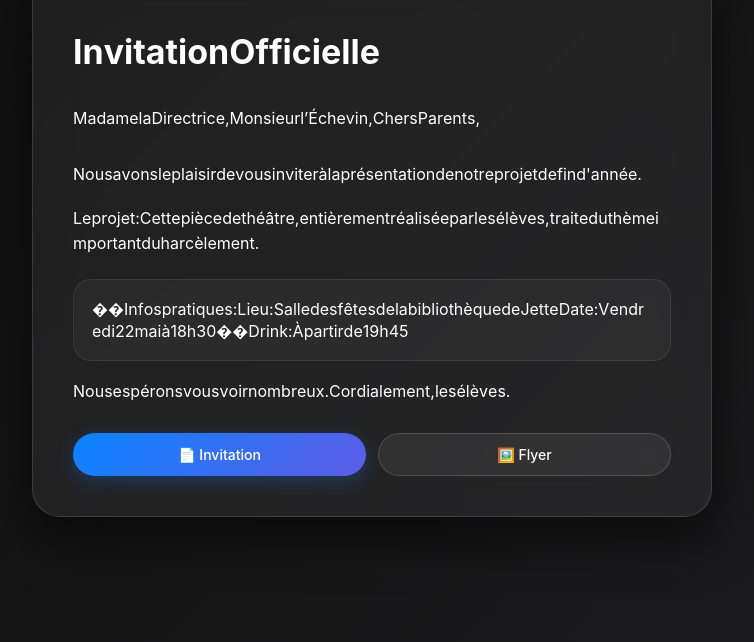
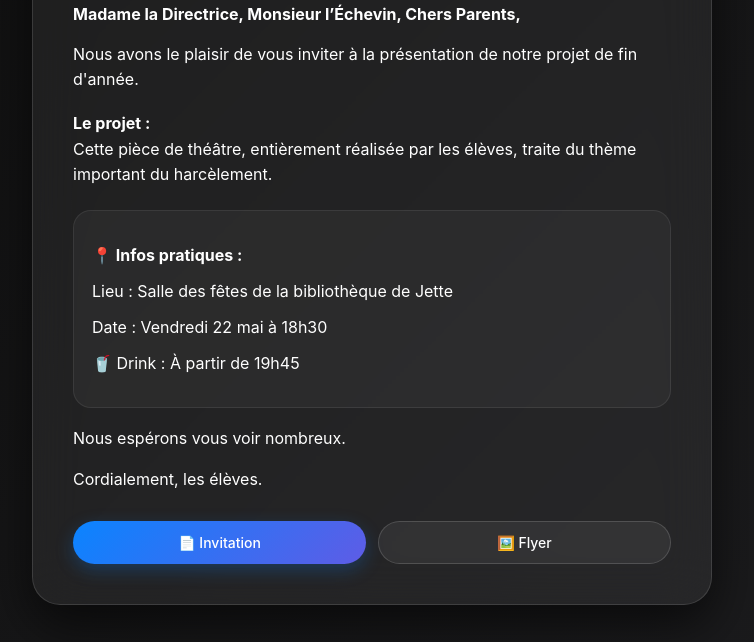
Before and after one commit to azbner/invitation, a plain HTML site: page index.html in a window 1280 px wide. Shown: the part 158-800 px from the top of the page, without its empty margins (268-1022 px from the left). Drawn offline with Linux system fonts and the light colour scheme.

Commit message:
Refactor HTML structure and styles for invitation

```diff
--- a/index.html
+++ b/index.html
@@ -61,30 +61,7 @@ h1 {
     border: 1px solid rgba(255,255,255,0.08);
 }
 
-/* ========================= */
-/* LETTER ANIMATION */
-/* ========================= */
-
-.hover-text {
-    display: inline-block;
-}
-
-/* chaque lettre */
-.hover-text span {
-    display: inline-block;
-    transition: transform 0.25s ease, color 0.25s ease;
-}
-
-/* hover global */
-.hover-text:hover span {
-    transform: scale(1.3);
-    color: #0a84ff;
-}
-
-/* ========================= */
-/* BOUTONS */
-/* ========================= */
-
+/* BOUTONS CONTAINER ULTRA SAFE */
 .buttons {
     display: grid;
     grid-template-columns: 1fr 1fr;
@@ -92,6 +69,7 @@ h1 {
     margin-top: 28px;
 }
 
+/* BOUTONS */
 .btn {
     display: flex;
     justify-content: center;
@@ -119,6 +97,7 @@ h1 {
     box-shadow: 0 12px 30px rgba(10,132,255,0.35);
 }
 
+/* SECONDARY */
 .btn.secondary {
     background: rgba(255,255,255,0.06);
     border: 1px solid rgba(255,255,255,0.15);
@@ -129,10 +108,7 @@ h1 {
     background: linear-gradient(135deg, #34c759, #30d158);
 }
 
-/* ========================= */
-/* RESPONSIVE */
-/* ========================= */
-
+/* MOBILE FIX */
 @media (max-width: 600px) {
     .card {
         padding: 22px;
@@ -154,29 +130,29 @@ h1 {
 
 <div class="card">
 
-<h1 class="hover-text">Invitation Officielle</h1>
+<h1>Invitation Officielle</h1>
 
-<p class="hover-text"><strong>Madame la Directrice, Monsieur l’Échevin, Chers Parents,</strong></p>
+<p><strong>Madame la Directrice, Monsieur l’Échevin, Chers Parents,</strong></p>
 
-<div class="section hover-text">
-Nous avons le plaisir de vous inviter à la présentation de notre projet de fin d'année.
+<div class="section">
+<p>Nous avons le plaisir de vous inviter à la présentation de notre projet de fin d'année.</p>
 </div>
 
-<div class="section hover-text">
-<strong>Le projet :</strong><br>
-Cette pièce de théâtre, entièrement réalisée par les élèves, traite du thème important du harcèlement.
+<div class="section">
+<p><strong>Le projet :</strong><br>
+Cette pièce de théâtre, entièrement réalisée par les élèves, traite du thème important du harcèlement.</p>
 </div>
 
-<div class="info hover-text">
+<div class="info">
 <p><strong>📍 Infos pratiques :</strong></p>
 <p>Lieu : Salle des fêtes de la bibliothèque de Jette</p>
 <p>Date : Vendredi 22 mai à 18h30</p>
 <p>🥤 Drink : À partir de 19h45</p>
 </div>
 
-<div class="section hover-text">
-Nous espérons vous voir nombreux.<br>
-Cordialement, les élèves.
+<div class="section">
+<p>Nous espérons vous voir nombreux.</p>
+<p>Cordialement, les élèves.</p>
 </div>
 
 <!-- BOUTONS -->
@@ -187,19 +163,5 @@ Cordialement, les élèves.
 
 </div>
 
-<script>
-/* transforme chaque texte hover-text en lettres */
-document.querySelectorAll(".hover-text").forEach(el => {
-    const text = el.textContent;
-    el.innerHTML = "";
-
-    text.split("").forEach(char => {
-        const span = document.createElement("span");
-        span.textContent = char;
-        el.appendChild(span);
-    });
-});
-</script>
-
 </body>
 </html>
```
